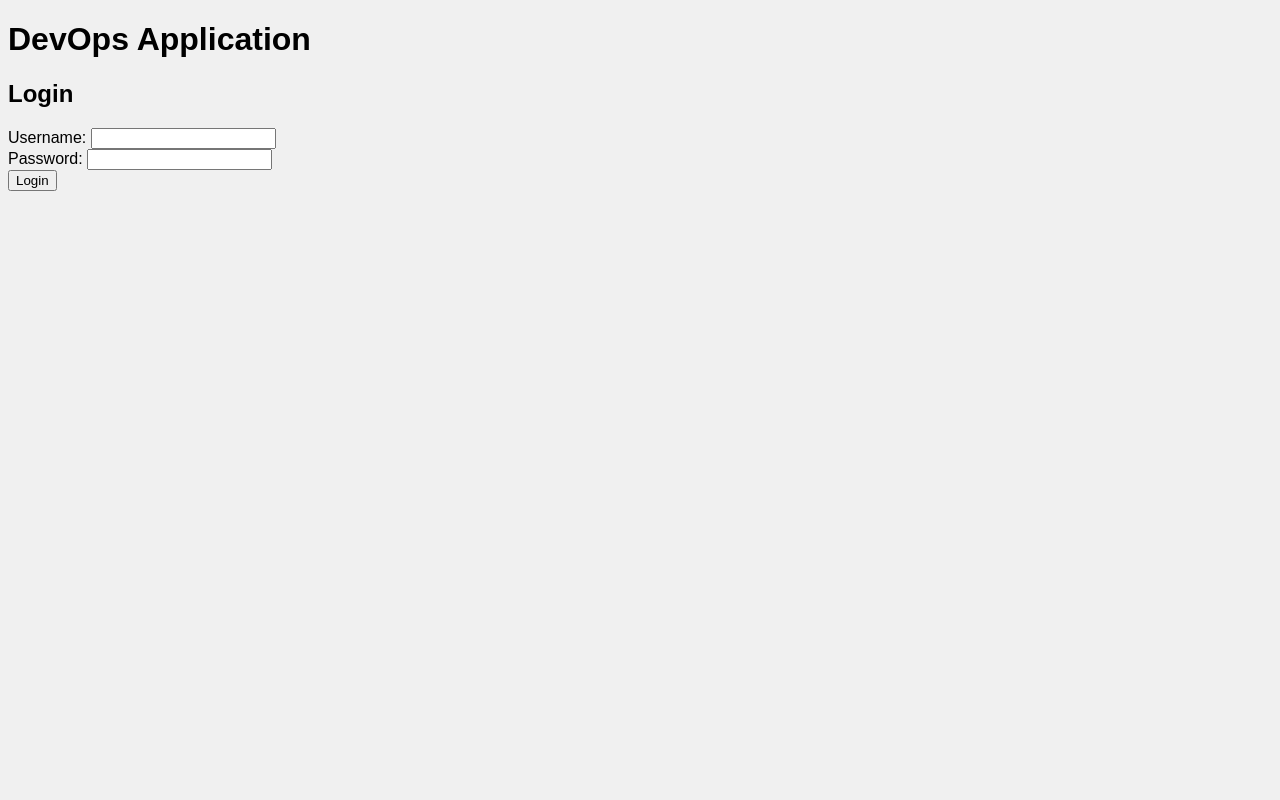
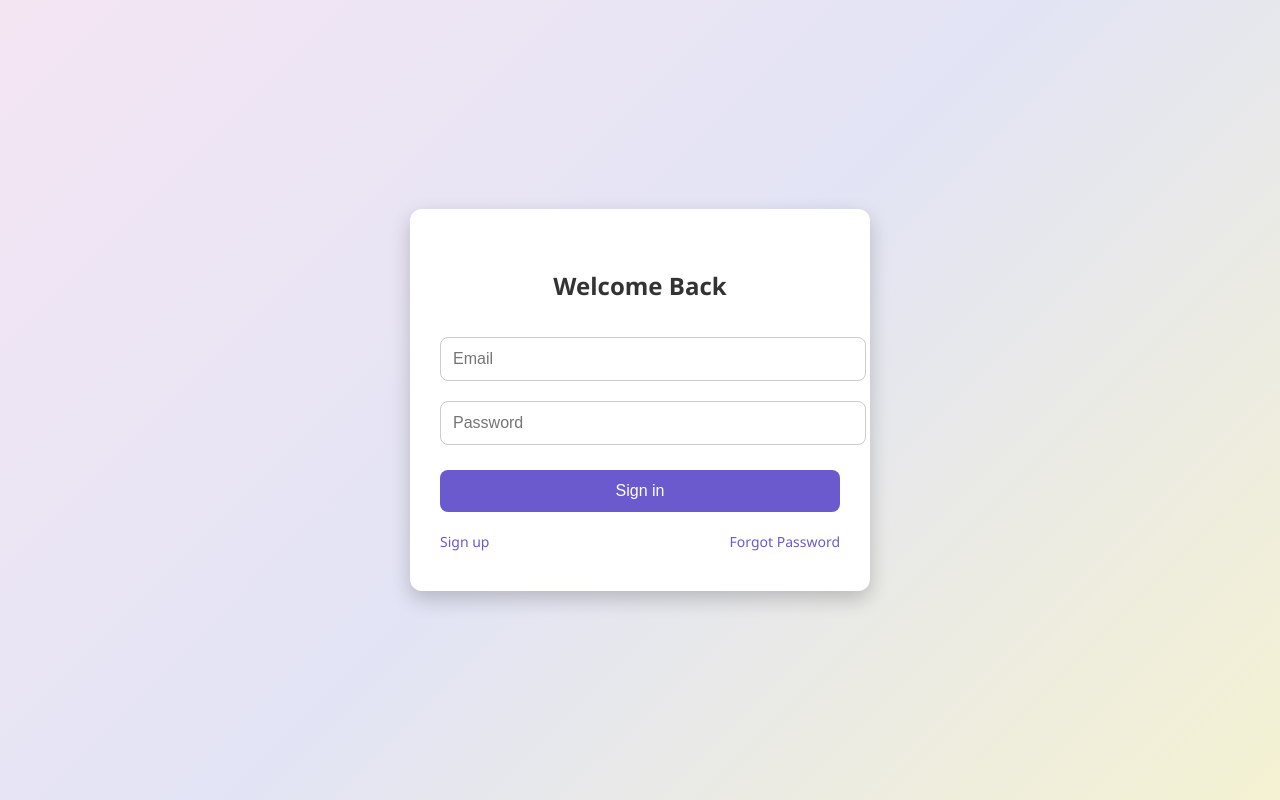
Before and after one commit to Application-Dev-Lab-cell/Flask-app-login-demo, a Flask app: page /login in a window 1280 px wide. Run offline with Flask 3, Linux system fonts and the light colour scheme.

Commit message:
updated templates and statc files

```diff
--- a/static/style.css
+++ b/static/style.css
@@ -1,4 +1,77 @@
 body {
+    margin: 0;
+    padding: 0;
+    font-family: 'Segoe UI', sans-serif;
     background-color: #f0f0f0;
-    font-family: Arial, sans-serif;
+    height: 100vh;
+    display: flex;
+    justify-content: center;
+    align-items: center;
+    position: relative;
 }
+
+.login-background {
+    position: absolute;
+    width: 100%;
+    height: 100%;
+    background: linear-gradient(135deg, #ffccf9 0%, #c1c8ff 50%, #fef68a 100%);
+    z-index: -1;
+    opacity: 0.3;
+}
+
+.login-container {
+    background: white;
+    padding: 40px 30px;
+    border-radius: 12px;
+    box-shadow: 0 8px 20px rgba(0,0,0,0.2);
+    width: 100%;
+    max-width: 400px;
+    text-align: center;
+}
+
+.login-container h2 {
+    margin-bottom: 25px;
+    color: #333;
+    font-size: 24px;
+}
+
+.login-container input {
+    width: 100%;
+    padding: 12px;
+    margin: 10px 0;
+    border: 1px solid #ccc;
+    border-radius: 8px;
+    font-size: 16px;
+}
+
+.login-container button {
+    width: 100%;
+    padding: 12px;
+    background-color: #6a5acd;
+    color: white;
+    border: none;
+    border-radius: 8px;
+    font-size: 16px;
+    cursor: pointer;
+    margin-top: 15px;
+}
+
+.login-container button:hover {
+    background-color: #5a4db2;
+}
+
+.login-links {
+    margin-top: 20px;
+    display: flex;
+    justify-content: space-between;
+    font-size: 14px;
+}
+
+.login-links a {
+    color: #6a5acd;
+    text-decoration: none;
+}
+
+.login-links a:hover {
+    text-decoration: underline;
+}
--- a/templates/login.html
+++ b/templates/login.html
@@ -1,14 +1,24 @@
-{% extends "base.html" %}
-{% block content %}
-<h2>Login</h2>
-<form method="POST">
-    <label>Username:</label>
-    <input type="text" name="username" required><br>
-    <label>Password:</label>
-    <input type="password" name="password" required><br>
-    <button type="submit">Login</button>
-</form>
-{% if error %}
-<p style="color:red;">{{ error }}</p>
-{% endif %}
-{% endblock %}
+<!DOCTYPE html>
+<html lang="en">
+<head>
+    <meta charset="UTF-8">
+    <title>Login</title>
+    <meta name="viewport" content="width=device-width, initial-scale=1.0">
+    <link rel="stylesheet" href="{{ url_for('static', filename='style.css') }}">
+</head>
+<body>
+    <div class="login-background"></div>
+    <div class="login-container">
+        <h2>Welcome Back</h2>
+        <form method="POST" action="/login">
+            <input type="email" name="username" placeholder="Email" required>
+            <input type="password" name="password" placeholder="Password" required>
+            <button type="submit">Sign in</button>
+        </form>
+        <div class="login-links">
+            <a href="/signup">Sign up</a>
+            <a href="/forgot">Forgot Password</a>
+        </div>
+    </div>
+</body>
+</html>
```
